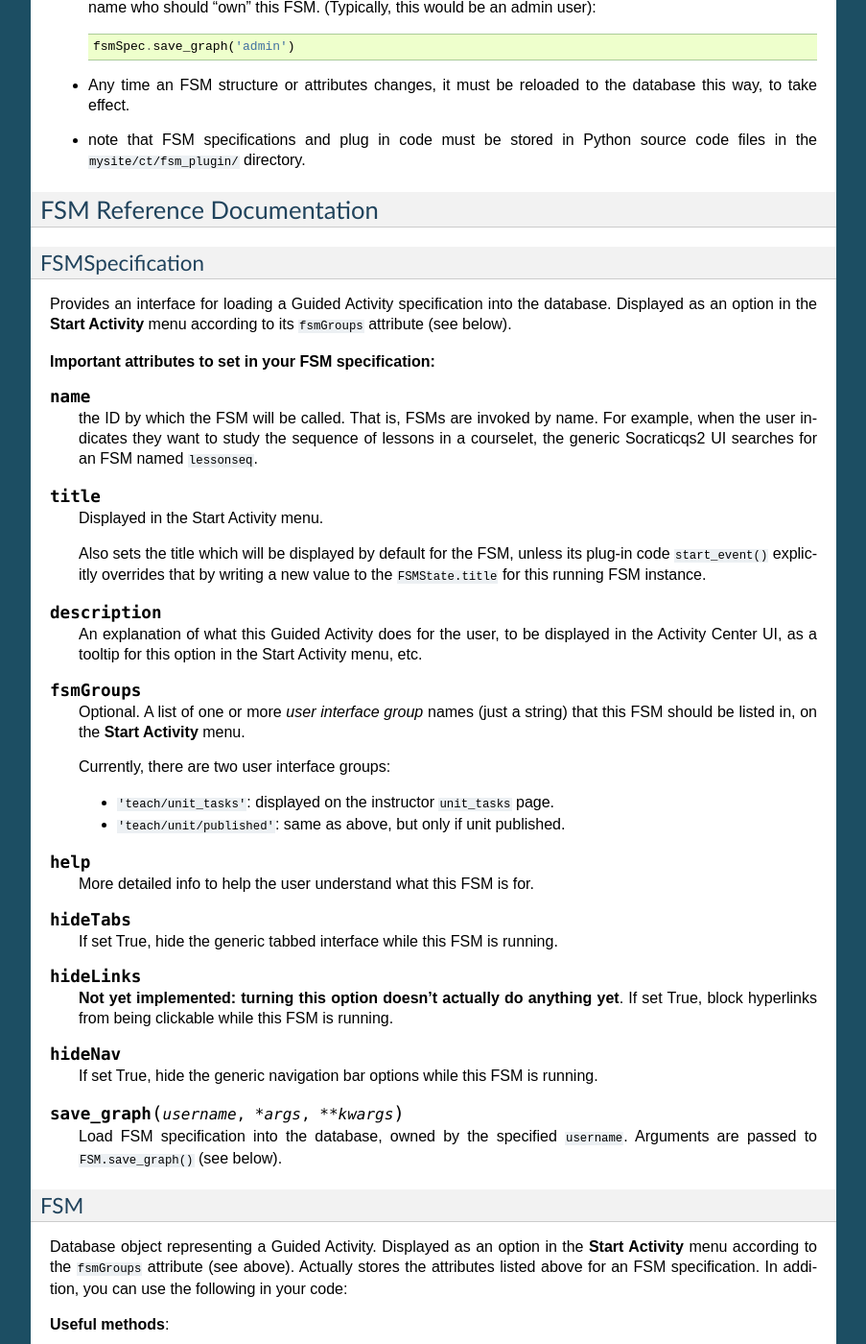
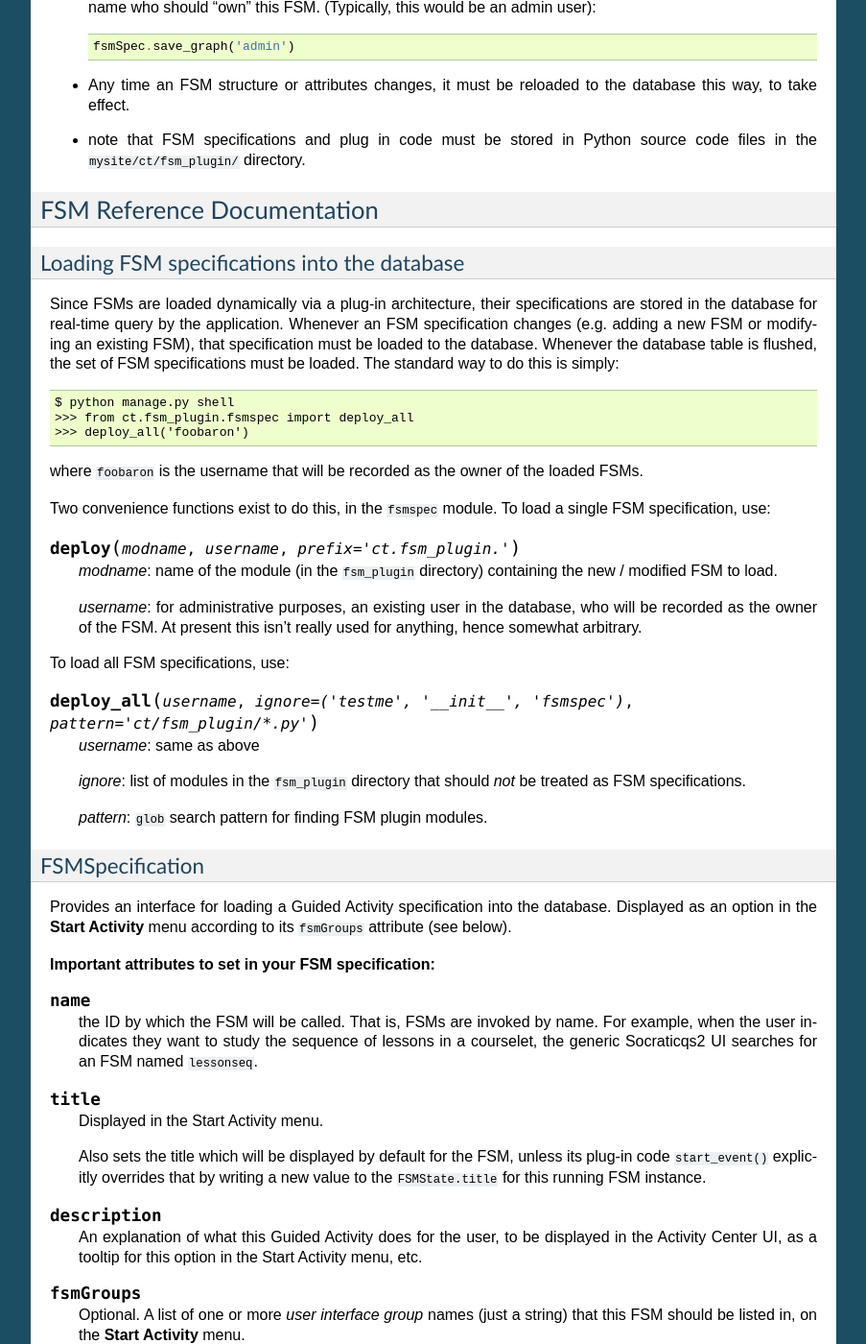
Before and after one commit to cjlee112/socraticqs2, a Sphinx documentation site: the page built from doc/fsm.rst, in a window 1280 px wide and 1400 px high, scrolled down 4288 px. Shown: the whole window at 96% size, without its empty margins (198-1101 px from the left). Built offline with Sphinx 7.4.7, drawn with Linux system fonts in a browser that asks for light colours; some of the changed text lies outside the part shown.

Commit message:
added fsmspec.deploy() and deploy_all() docs per PR #43

```diff
--- a/doc/devintro.rst
+++ b/doc/devintro.rst
@@ -130,6 +130,9 @@ Next load it with some example data that we supply in the
 repository::
 
   python manage.py loaddata dumpdata/debug.json
+
+You will also need to load FSM plugin specifications;
+see :ref:`fsm-deploy`.
 
 Finally, start up the development web server::
 
@@ -321,3 +324,6 @@ You can flush (delete all data) from your database like this::
 You can then restore a particular snapshot like this::
 
   python manage.py loaddata dumpdata/mysnap.json
+
+You will also need to load FSM plugin specifications;
+see :ref:`fsm-deploy`.
--- a/doc/fsm.rst
+++ b/doc/fsm.rst
@@ -305,6 +305,50 @@ the ``lessonseq`` specification::
 
 FSM Reference Documentation
 -----------------------------
+
+.. _fsm-deploy:
+
+Loading FSM specifications into the database
+.................................................
+
+Since FSMs are loaded dynamically via a plug-in architecture,
+their specifications are stored in the database for real-time
+query by the application.  Whenever an FSM specification changes
+(e.g. adding a new FSM or modifying an existing FSM), that
+specification must be loaded to the database.  Whenever the
+database table is flushed, the set of FSM specifications must be
+loaded.  The standard way to do this is simply::
+
+  $ python manage.py shell
+  >>> from ct.fsm_plugin.fsmspec import deploy_all
+  >>> deploy_all('foobaron')
+
+where ``foobaron`` is the username that will be recorded as the owner
+of the loaded FSMs.
+
+Two convenience functions exist to do this, in the ``fsmspec`` module.
+To load a single FSM specification, use:
+
+.. function:: deploy(modname, username, prefix='ct.fsm_plugin.')
+
+   *modname*: name of the module (in the ``fsm_plugin`` directory)
+   containing the new / modified FSM to load.
+
+   *username*: for administrative purposes, an existing user in
+   the database, who will be recorded as the owner of the FSM.
+   At present this isn't really used for anything, hence somewhat
+   arbitrary.
+
+To load all FSM specifications, use:
+
+.. function:: deploy_all(username, ignore=('testme', '__init__', 'fsmspec'), pattern='ct/fsm_plugin/*.py')
+
+   *username*: same as above
+
+   *ignore*: list of modules in the ``fsm_plugin`` directory that should *not*
+   be treated as FSM specifications.
+
+   *pattern*: ``glob`` search pattern for finding FSM plugin modules.
 
 FSMSpecification
 ......................
```
